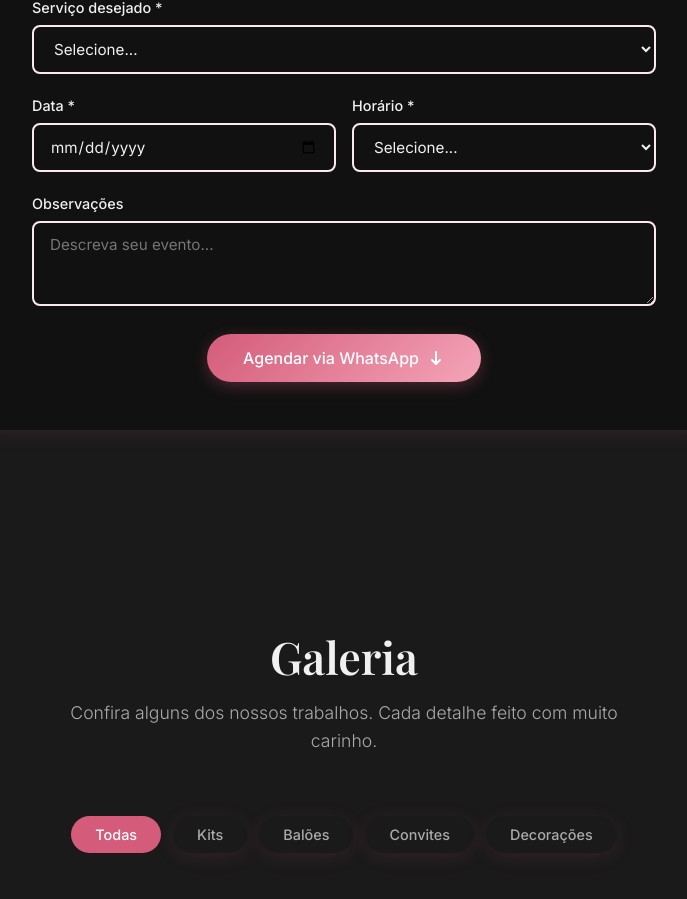
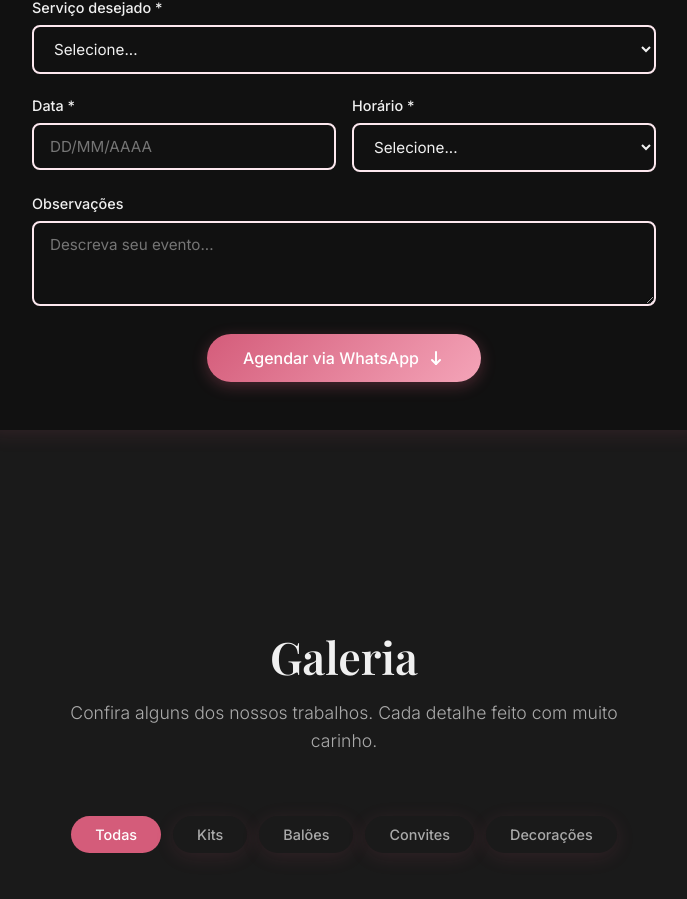
Before and after one commit to souzafabricio28-blip/studiosilva-decoracoes, a Next.js app: page / in a window 1280 px wide. Shown: the part 3398-4297 px from the top of the page, without its empty margins (296-983 px from the left). Built offline with nearby package versions, Linux system fonts and the light colour scheme; a web font is replaced by a local one.

Commit message:
Altera formato da data para padrão brasileiro DD/MM/AAAA

```diff
--- a/components/Scheduling.js
+++ b/components/Scheduling.js
@@ -29,8 +29,6 @@ export default function Scheduling() {
   const [submitted, setSubmitted] = useState(false);
 
   const handleChange = (e) => setForm({ ...form, [e.target.name]: e.target.value });
-
-  const today = new Date().toISOString().split('T')[0];
 
   const handleSubmit = (e) => {
     e.preventDefault();
@@ -103,7 +101,12 @@ export default function Scheduling() {
               <div style={{ display: 'grid', gridTemplateColumns: '1fr 1fr', gap: 16 }}>
                 <div>
                   <label style={{ display: 'block', marginBottom: 6, color: 'var(--text-dark)', fontWeight: 500, fontSize: '0.9rem' }}>Data *</label>
-                  <input type="date" name="date" value={form.date} onChange={handleChange} required min={today} style={inputStyle} onFocus={(e) => e.target.style.borderColor = 'var(--rose-primary)'} onBlur={(e) => e.target.style.borderColor = 'var(--rose-light)'} />
+                  <input type="text" name="date" value={form.date} onChange={(e) => {
+                    let v = e.target.value.replace(/\D/g, '').slice(0, 8);
+                    if (v.length > 4) v = v.slice(0, 2) + '/' + v.slice(2, 4) + '/' + v.slice(4);
+                    else if (v.length > 2) v = v.slice(0, 2) + '/' + v.slice(2);
+                    setForm({ ...form, date: v });
+                  }} required placeholder="DD/MM/AAAA" style={inputStyle} onFocus={(e) => e.target.style.borderColor = 'var(--rose-primary)'} onBlur={(e) => e.target.style.borderColor = 'var(--rose-light)'} />
                 </div>
                 <div>
                   <label style={{ display: 'block', marginBottom: 6, color: 'var(--text-dark)', fontWeight: 500, fontSize: '0.9rem' }}>Horário *</label>
```
